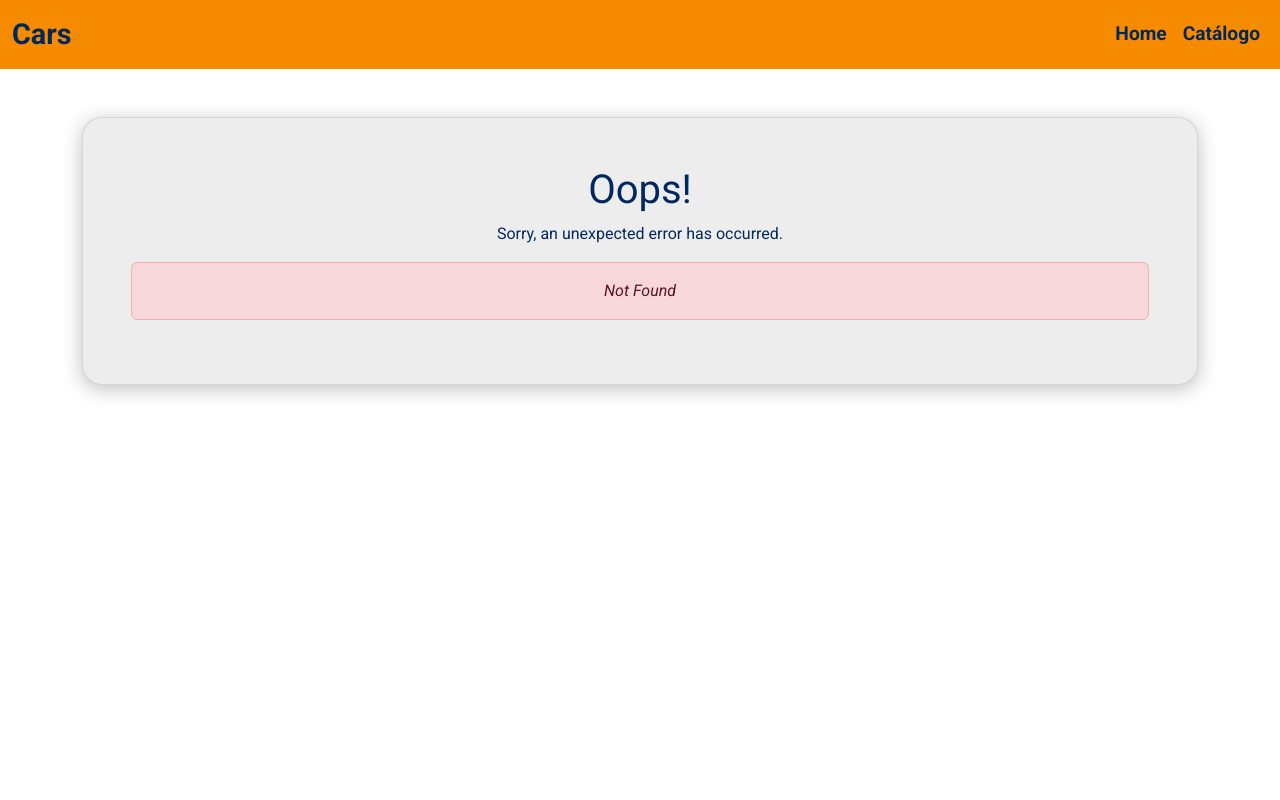
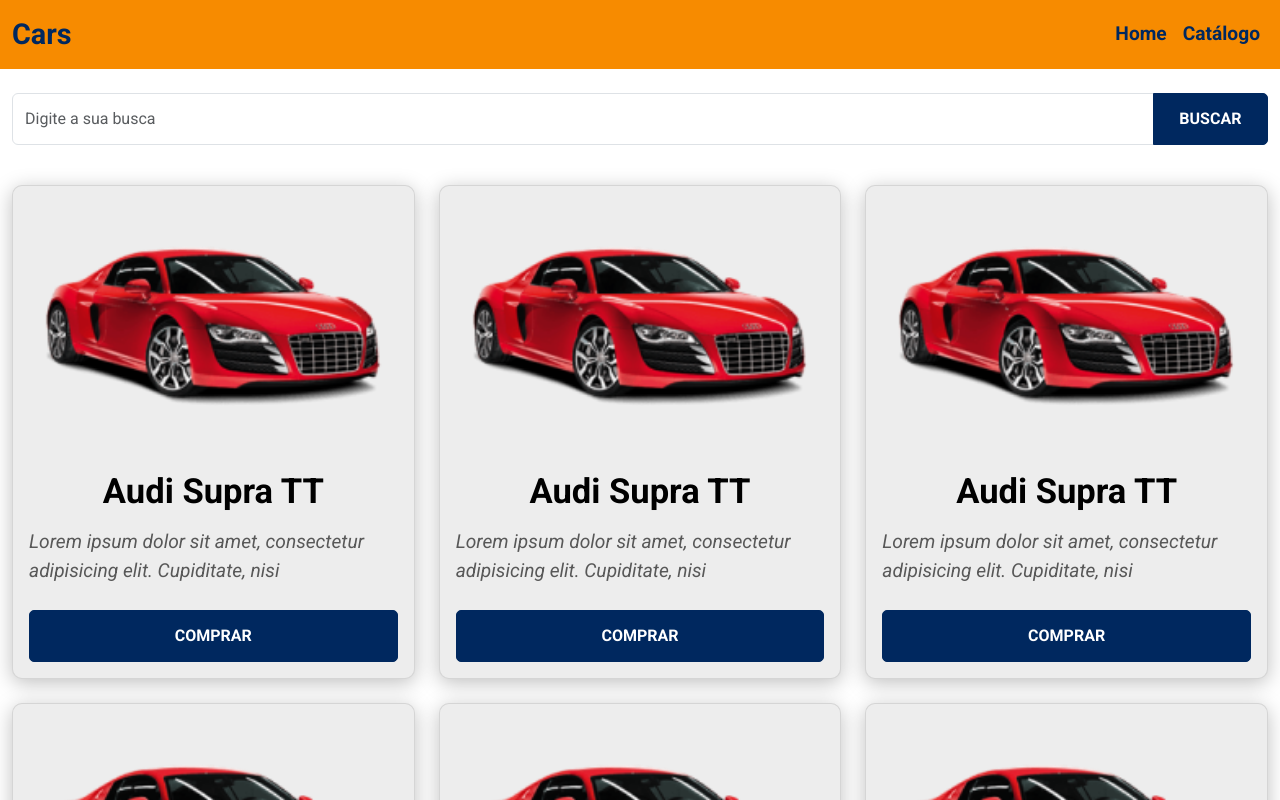
Before and after one commit to Fronchak/bds07, a React (Vite) app: page /catalog in a window 1280 px wide. Before the commit this address had no page. Shown: the top 800 px of the page. Built offline with nearby package versions, Linux system fonts and the light colour scheme.

Commit message:
Concluded Catalog page

```diff
--- a/src/assets/styles/styles.css
+++ b/src/assets/styles/styles.css
@@ -53,3 +53,21 @@
   border: 1px solid rgba(0, 0, 0, 0.1);
   box-shadow: 0px 4px 20px rgba(0, 0, 0, 0.25);
 }
+
+.default-btn {
+  border-radius: 5px;
+  text-transform: uppercase;
+  transition: 0.8s;
+  color: #FFF;
+  border: 1px solid var(--secondary-color);
+  padding: 0.8em 1.6em;
+  background-color: var(--secondary-color);
+  font-weight: bold;
+  font-weight: bold;
+}
+
+.btn.default-btn:hover {
+  color: var(--secondary-color);
+  background-color: #FFF;
+  border: 1px solid var(--secondary-color);
+}
--- a/src/components/DefaultButton/index.tsx
+++ b/src/components/DefaultButton/index.tsx
@@ -1,5 +1,3 @@
-import './styles.css';
-
 type Props = {
   text: string;
   onClick?: Function;
@@ -9,7 +7,7 @@
 
   return (
     <button
-      className="btn default-btn w-100 fw-bold secondary-bg-color"
+      className="btn default-btn w-100"
       onClick={() => onClick ? onClick() : {}}
     >{ text }</button>
   );
--- a/src/components/DefaultButton/styles.css
+++ /dev/null
@@ -1,28 +0,0 @@
-.default-btn {
-  border-radius: 5px;
-  text-transform: uppercase;
-  transition: 0.8s;
-  color: #FFF;
-  border: 1px solid var(--secondary-color);
-}
-
-.btn.default-btn:hover {
-  color: var(--secondary-color);
-  background-color: #FFF;
-  border: 1px solid var(--secondary-color);
-}
-
-@media (min-width: 992px) {
-  .default-btn {
-    padding: 1em 0.5em;
-    font-size: 1.2em;
-    border-radius: 10px;
-  }
-}
-
-@media (min-width: 1400px) {
-  .default-btn {
-    padding: 0.8em 0.6em;
-    font-size: 1.3em;
-  }
-}
--- /dev/null
+++ b/src/components/ProductCard/index.tsx
@@ -0,0 +1,22 @@
+import { Link } from 'react-router-dom';
+import CardImage from '../../assets/imgs/card-image.png';
+import DefaultButton from '../DefaultButton';
+import './styles.css';
+
+const ProductCard = () => {
+
+  return (
+    <div className="card product-card third-bg-color default-card">
+      <img src={ CardImage } alt="Product" className="card-img-top" />
+      <div className="card-body">
+        <h4 className="card-title text-black fw-bold text-center mb-3">Audi Supra TT</h4>
+        <p className="card-text fourth-color mb-4"><i>Lorem ipsum dolor sit amet, consectetur adipisicing elit. Cupiditate, nisi</i></p>
+        <Link to={"1"}>
+          <DefaultButton text='Comprar' />
+        </Link>
+      </div>
+    </div>
+  );
+}
+
+export default ProductCard;
--- /dev/null
+++ b/src/components/ProductCard/styles.css
@@ -0,0 +1,25 @@
+.product-card .card-img-top {
+  width: 90%;
+  margin-left: auto;
+  margin-right: auto;
+}
+
+.product-card {
+  font-size: 0.8em;
+}
+
+@media (min-width: 768px) {
+  .product-card h4 {
+    font-size: 1.8em;
+  }
+
+  .product-card {
+    font-size: 1em;
+  }
+}
+
+@media (min-width: 992px) {
+  .product-card {
+    font-size: 1.2em;
+  }
+}
--- a/src/main.tsx
+++ b/src/main.tsx
@@ -1,6 +1,7 @@
 import React from 'react'
 import ReactDOM from 'react-dom/client'
 import { createBrowserRouter, RouterProvider, createRoutesFromElements, Route } from 'react-router-dom';
+import Catalog from './pages/Catalog';
 import DefaultErrorPage from './pages/DefaultErrorPage';
 import Home from './pages/Home';
 import Root from './pages/Root';
@@ -19,6 +20,10 @@
           index={true}
           element={<Home />}
         ></Route>
+        <Route
+          path='catalog'
+          element={ <Catalog /> }
+        ></Route>
       </Route>
     </Route>
   )
--- /dev/null
+++ b/src/pages/Catalog/index.tsx
@@ -0,0 +1,68 @@
+import ProductCard from "../../components/ProductCard";
+
+
+const Catalog = () => {
+  return (
+    <div className="container-xxl mt-3 mt-md-4" id="catalog-container">
+      <div className="row mb-4">
+        <div className="col-12">
+          <div className="input-group mb-3">
+            <input
+              type="text"
+              className="form-control"
+              placeholder="Digite a sua busca"
+              aria-label="Recipient's username"
+              aria-describedby="button-addon2"
+            />
+            <button
+              className="btn default-btn"
+              type="button"
+              id="button-addon2">Buscar
+            </button>
+          </div>
+
+        </div>
+      </div>
+      <div className="row row-cols-1 row-cols-sm-2 row-cols-lg-3 g-2 g-md-3 g-lg-4">
+        <div className="col">
+          <ProductCard />
+        </div>
+        <div className="col">
+          <ProductCard />
+        </div>
+        <div className="col">
+          <ProductCard />
+        </div>
+        <div className="col">
+          <ProductCard />
+        </div>
+        <div className="col">
+          <ProductCard />
+        </div>
+        <div className="col">
+          <ProductCard />
+        </div>
+        <div className="col">
+          <ProductCard />
+        </div>
+        <div className="col">
+          <ProductCard />
+        </div>
+        <div className="col">
+          <ProductCard />
+        </div>
+        <div className="col">
+          <ProductCard />
+        </div>
+        <div className="col">
+          <ProductCard />
+        </div>
+        <div className="col">
+          <ProductCard />
+        </div>
+      </div>
+    </div>
+  );
+}
+
+export default Catalog;
--- a/src/pages/Home/index.tsx
+++ b/src/pages/Home/index.tsx
@@ -1,3 +1,4 @@
+import { Link } from 'react-router-dom';
 import HomeImage from '../../assets/imgs/home-image.png';
 import DefaultButton from '../../components/DefaultButton';
 import './styles.css';
@@ -16,7 +17,9 @@
       </div>
       <div id="bottom-home-card-container" className="third-bg-color p-4 px-sm-5">
         <div id="home-button-container">
-          <DefaultButton text="Ver Catálogo" />
+          <Link to="catalog">
+            <DefaultButton text="Ver Catálogo" />
+          </Link>
         </div>
         <p className="fourth-color mb-0">Comece agora a navegar</p>
       </div>
```
